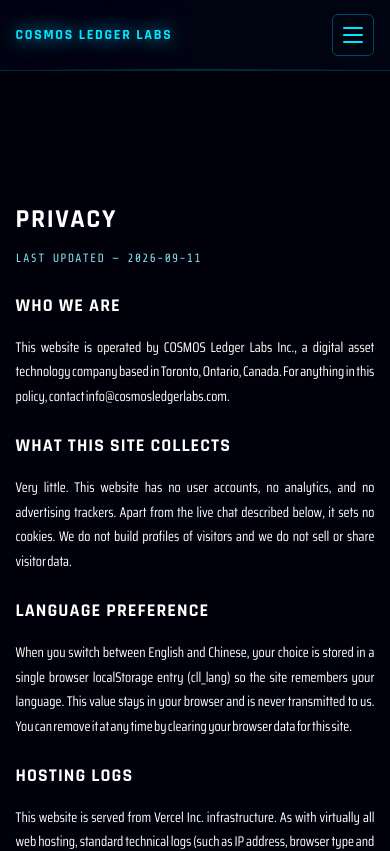
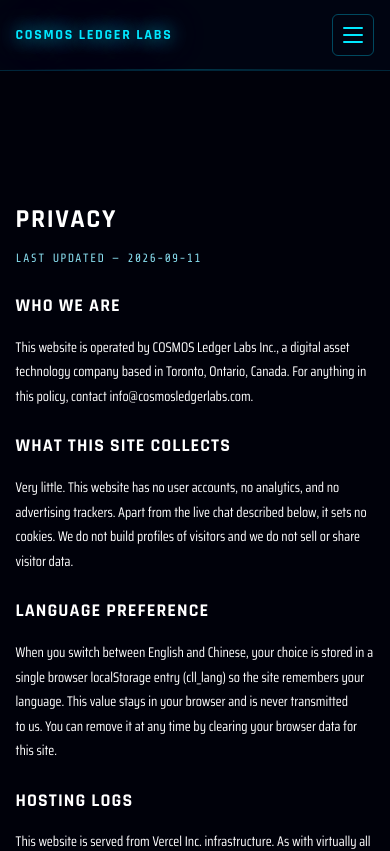
Before and after one commit to cosmosledgerlabs/cosmosledgerlabs-website, a Next.js app: page /privacy in a window 390 px wide. Shown: the top 851 px of the page. Built offline with nearby package versions, Linux system fonts and the light colour scheme; no server answers.

Commit message:
Change phone text alignment to left-aligned
Updated phone layout styles to use left-aligned text instead of justified text.

```diff
--- a/styles/Legal.module.css
+++ b/styles/Legal.module.css
@@ -132,22 +132,17 @@
   margin-top: 8px;
 }
 
-/* ===== PHONES: flush edges, whole words, no hyphenation (2026-09-12 addendum 32 FINAL) =====
-   Justified text on a phone-width column needs hyphenation to keep word gaps
-   small: the browser splits a long word at the line end with a hyphen, so both
-   edges stay flush. Requires the html lang attribute — already set to en-CA
-   in pages/_document.js. word-spacing pulls the base gap in slightly and the
-   hyphenate limits allow more break points, so stretched lines are rarer and
-   tighter. Old in-app browsers that cannot hyphenate fall back to justified
-   text with larger gaps. */
+/* ===== PHONES: left-aligned, whole words, even gaps (2026-09-12 addendum 33 FINAL) =====
+   Final layout decision: phones read left-aligned — every word whole, every
+   gap identical, right edge natural. Desktop and tablet keep the justified
+   flush-edge book look, where wide lines carry it cleanly. */
 @media (max-width: 767px) {
   .body,
   .strong,
   .item {
-    text-align: justify;
-    text-justify: inter-word;
+    text-align: left;
+    word-spacing: normal;
     -webkit-hyphens: none;
     hyphens: none;
-    word-spacing: -0.10em;
   }
 }
```
